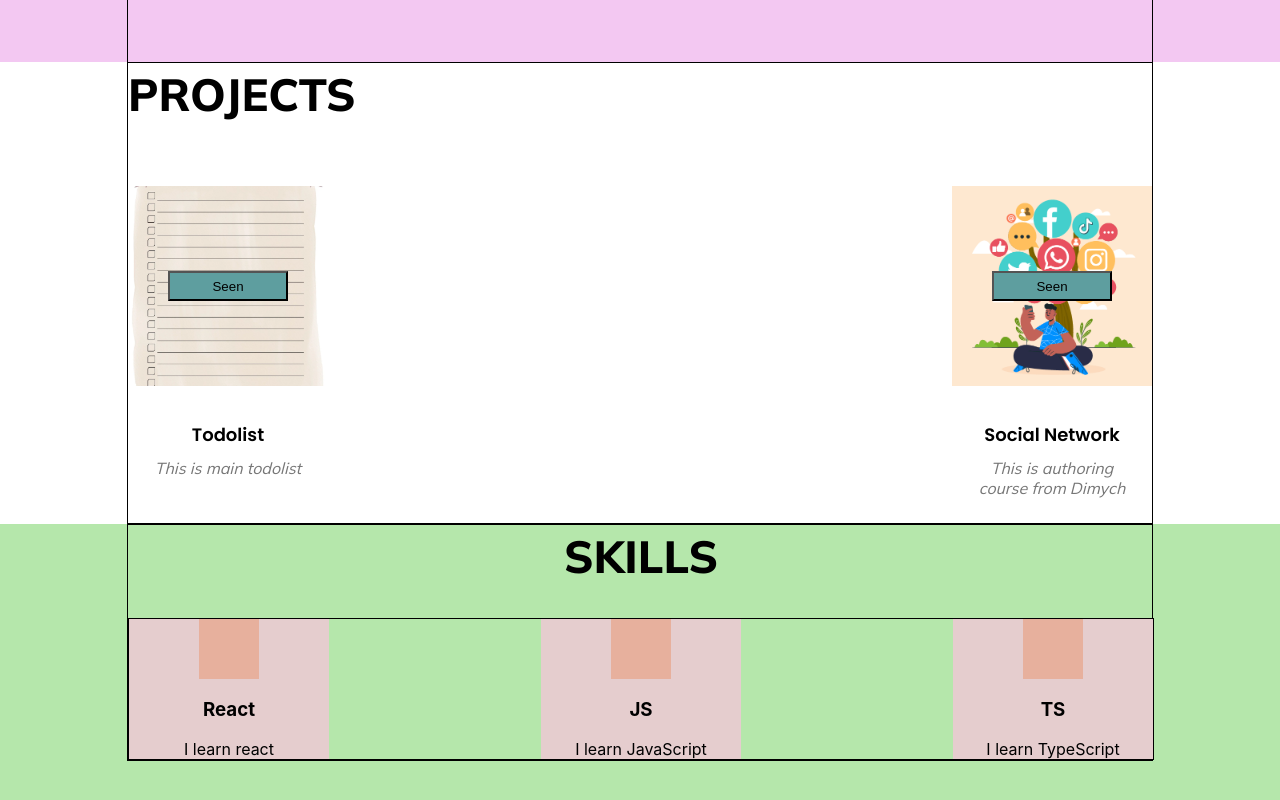
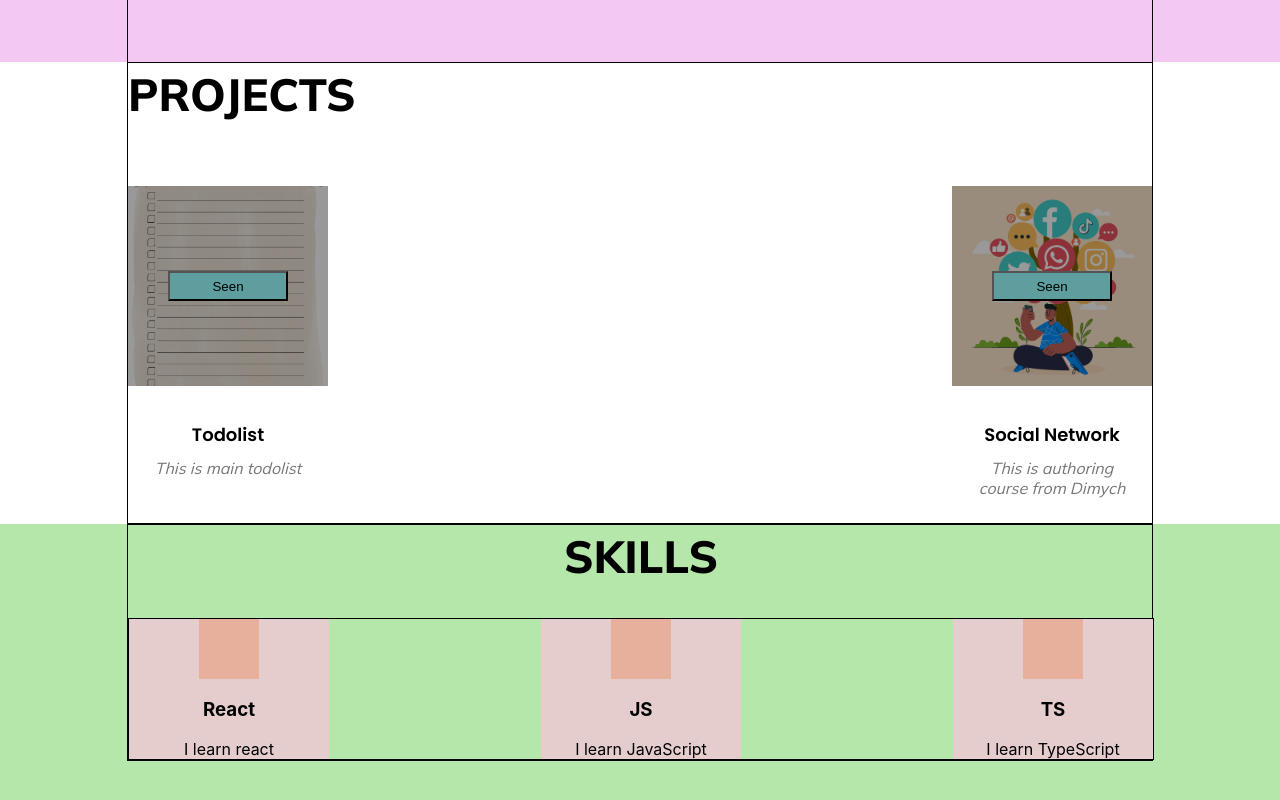
Before and after one commit to Paskinho/my_portfolio, a React (Create React App) app: page / in a window 1280 px wide. Shown: the part 818-1618 px from the top of the page. Built offline with nearby package versions, Linux system fonts and the light colour scheme.

Commit message:
Add sass and refactoring css

```diff
--- a/src/components/projects/Projects.module.css
+++ b/src/components/projects/Projects.module.scss
@@ -1,14 +1,11 @@
 .projectsBlock {
   background-color: #fff;
-
-}
 
   .projectsContainer {
     display: flex;
     flex-direction: column;
     justify-content: flex-start;
     align-items: start;
-}
 
     .projects {
       width: 100%;
@@ -16,14 +13,14 @@
       justify-content: center;
       flex-wrap: wrap;
       margin-top: 30px;
+      @media screen and (min-width: 500px) {
+        justify-content: space-between;
+      }
+    }
+  }
 }
 
-@media screen and (min-width: 500px) {
-.projects {
-    justify-content: space-between;
 
-}
-}
 /*псевдоэлемент:*/
 /*.title::before {*/
 /*content: '';*/
--- a/src/components/projects/Projects.tsx
+++ b/src/components/projects/Projects.tsx
@@ -1,5 +1,5 @@
 import React from "react";
-import s from "./Projects.module.css"
+import s from "./Projects.module.scss"
 import sContainer from '../../common/styles/Container.module.css'
 import {Project} from "./project/Project";
 import {Title} from '../../common/components/title/Title';
--- a/src/components/projects/project/Project.module.css
+++ b/src/components/projects/project/Project.module.css
@@ -24,20 +24,31 @@
     flex-direction: column;
     justify-content: center;
     align-items: center;
+    position: relative;
+}
 
+.image::before {
+    position: absolute;
+    content: '';
+    background-color: black;
+    top: 0;
+    bottom: 0;
+    left: 0;
+    right: 0;
+    opacity: 0.4;
 }
 
 .button {
     height: 30px;
     width: 120px;
     background-color: #5e9e9f;
+    position: relative;
+    z-index: 1;
 }
-
 
 .projectInfo {
     padding: 25px 20px;
 }
-
 
 .projectTitle {
     font-family: 'Poppins', sans-serif;
```
Lines whose indentation alone changed are shown as unchanged.
